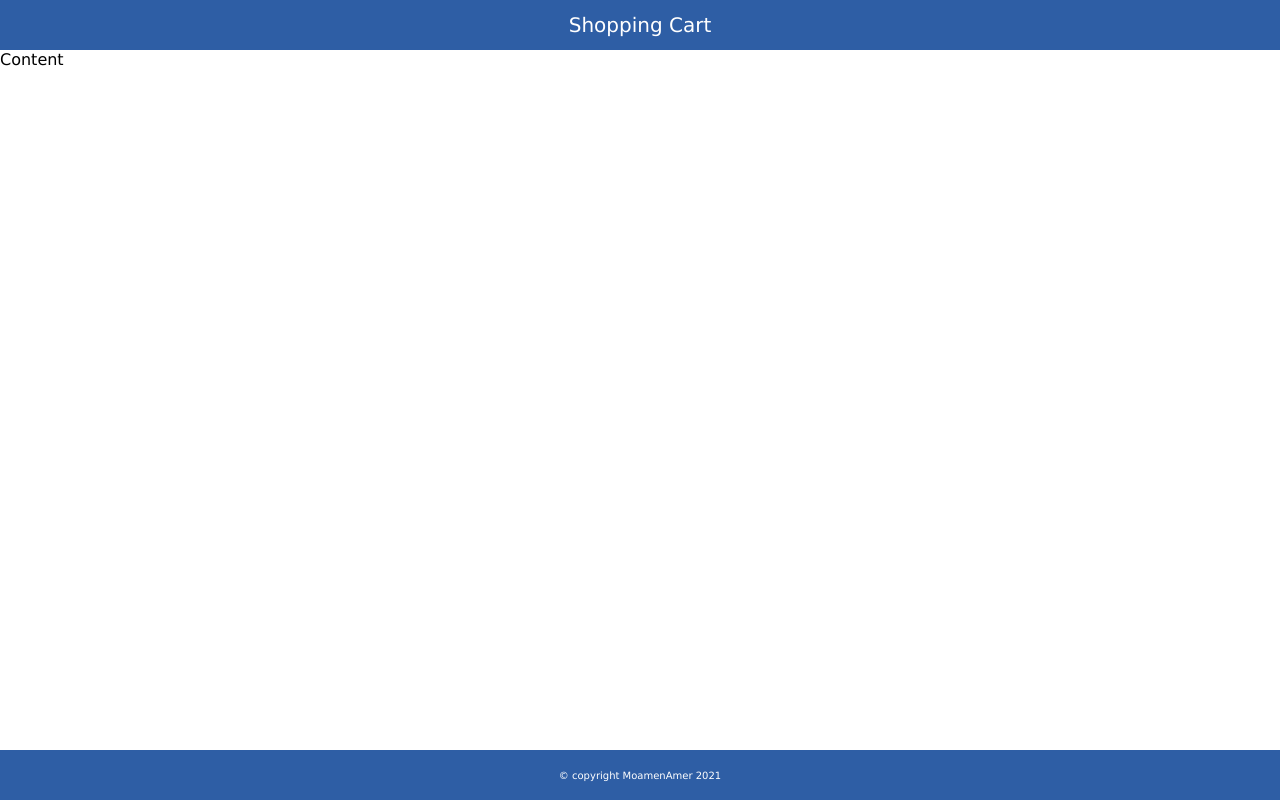
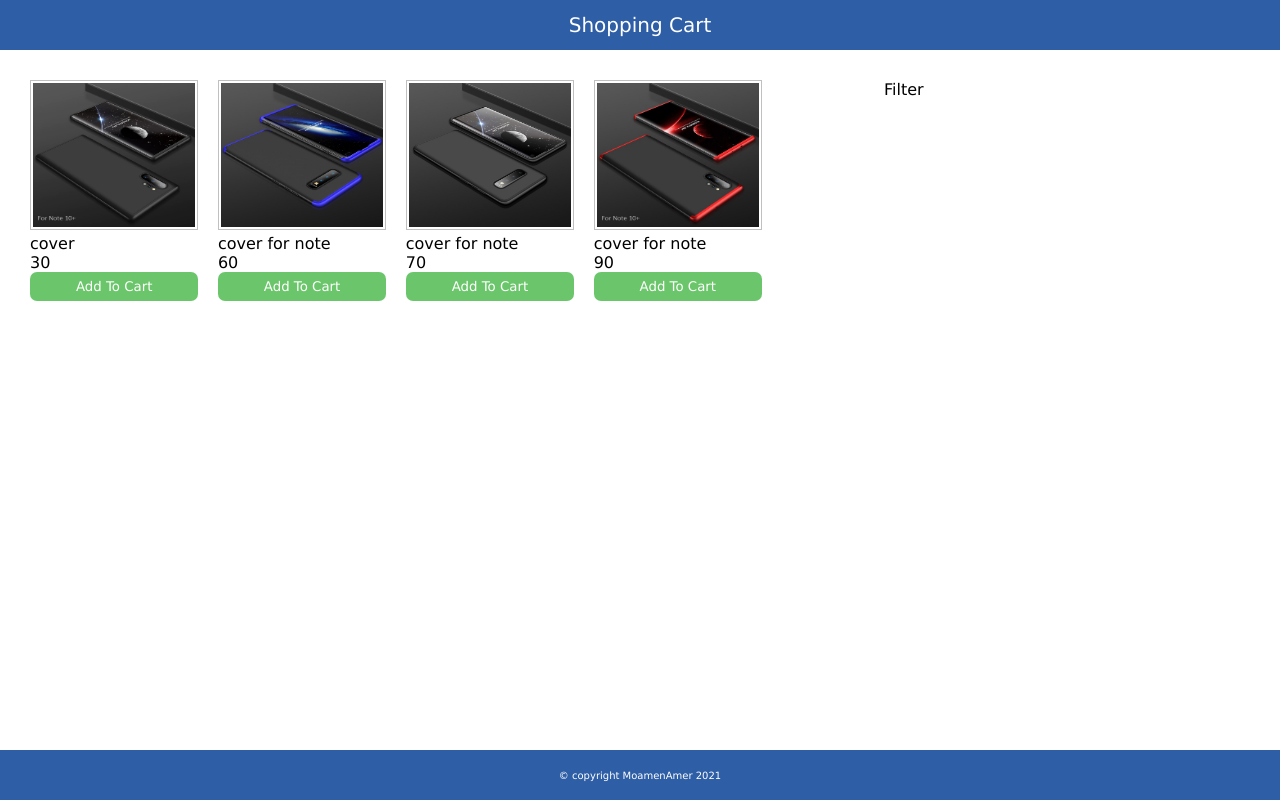
Before and after one commit to moamen122/React-shopping-Cart, a React (Create React App) app in the folder Client/: page / in a window 1280 px wide. Built offline with nearby package versions, Linux system fonts and the light colour scheme.

Commit message:
products components

```diff
--- a/Client/src/App.js
+++ b/Client/src/App.js
@@ -1,15 +1,21 @@
-import React from "react";
+import React, { useState } from "react";
 import Header from "./components/Header/Header";
 import Footer from "./components/Footer/Footer";
 import { words } from "./words";
+import data from './data.json';
+import Products from "./components/Products/Products";
 
 function App() {
+  const [products, setProducts] = useState(data);
+  console.log(products);
   return (
     <div className="layout">
       <Header />
       <main>
-        {words.content}
-      </main>
+        <div className="wrapper">
+          <Products products={products} />
+          <div className="filter-wrapper">Filter</div>
+        </div>      </main>
       <Footer />
 
     </div>
--- /dev/null
+++ b/Client/src/components/Products/Products.js
@@ -0,0 +1,23 @@
+import React from 'react'
+import "../../css/Products/Products.css"
+
+function Products(props) {
+    console.log(props);
+    return (
+
+
+        <div className="products-wrapper">
+            {props.products.map(product => (
+                <div className="product-item" key={product.id}>
+                    <img src={product.imageurl} alt={product.title} />
+                    <div className="product-desc">
+                        <p>{product.title}</p>
+                        <span>{product.price}</span>
+                    </div>
+                    <button> Add To Cart</button>
+                </div>
+            ))}
+        </div >
+    )
+}
+export default Products;
--- /dev/null
+++ b/Client/src/components/Products/Products.scss
@@ -0,0 +1,35 @@
+.products-wrapper{
+    display: flex;
+    justify-content:space-between ;
+}
+.product-item {
+    width: 23%;
+    img {
+        width: 100%;
+        height: 150px;
+        padding: 2px;
+        border: 1px solid #c0c0c0;
+
+
+    }
+    .produc-desc {
+        display: flex;
+        justify-content: space-between;
+        align-items: center;
+        margin-bottom: 20px;
+        margin: 20px 0;
+
+
+    }
+    button{
+        display: block;
+        width: 100%;
+        border: 0;
+        background: #2a2a;
+        color: white;
+        padding: 7px;
+        border-radius: 7px;
+
+
+    }
+}
--- /dev/null
+++ b/Client/src/css/Products/Products.css
@@ -0,0 +1,30 @@
+.products-wrapper {
+  display: flex;
+  justify-content: space-between;
+}
+
+.product-item {
+  width: 23%;
+}
+.product-item img {
+  width: 100%;
+  height: 150px;
+  padding: 2px;
+  border: 1px solid #c0c0c0;
+}
+.product-item .produc-desc {
+  display: flex;
+  justify-content: space-between;
+  align-items: center;
+  margin-bottom: 20px;
+  margin: 20px 0;
+}
+.product-item button {
+  display: block;
+  width: 100%;
+  border: 0;
+  background: #2a2a;
+  color: white;
+  padding: 7px;
+  border-radius: 7px;
+}
--- a/Client/src/data.json
+++ b/Client/src/data.json
@@ -35,7 +35,7 @@
     {
         "id": "id4",
         "title": "cover for note ",
-        "imageurl": "/images/a.jpg",
+        "imageurl": "/images/red.jpeg",
         "desc": "this is cover for note 10",
         "price": 90,
         "model": [
--- a/Client/src/index.css
+++ b/Client/src/index.css
@@ -20,7 +20,6 @@
 
 }
 
-
 main{
   grid-area: main;
 
@@ -37,3 +36,16 @@
   align-items: center;
   font-size: 20px;
 }
+.wrapper {
+  padding: 30px;
+  display: flex;
+  justify-content: space-between;
+
+}
+.wrapper .products-wrapper{
+  width: 60%;
+
+}
+.wrapper .filter-wrapper{
+  width: 30%;
+}
```
